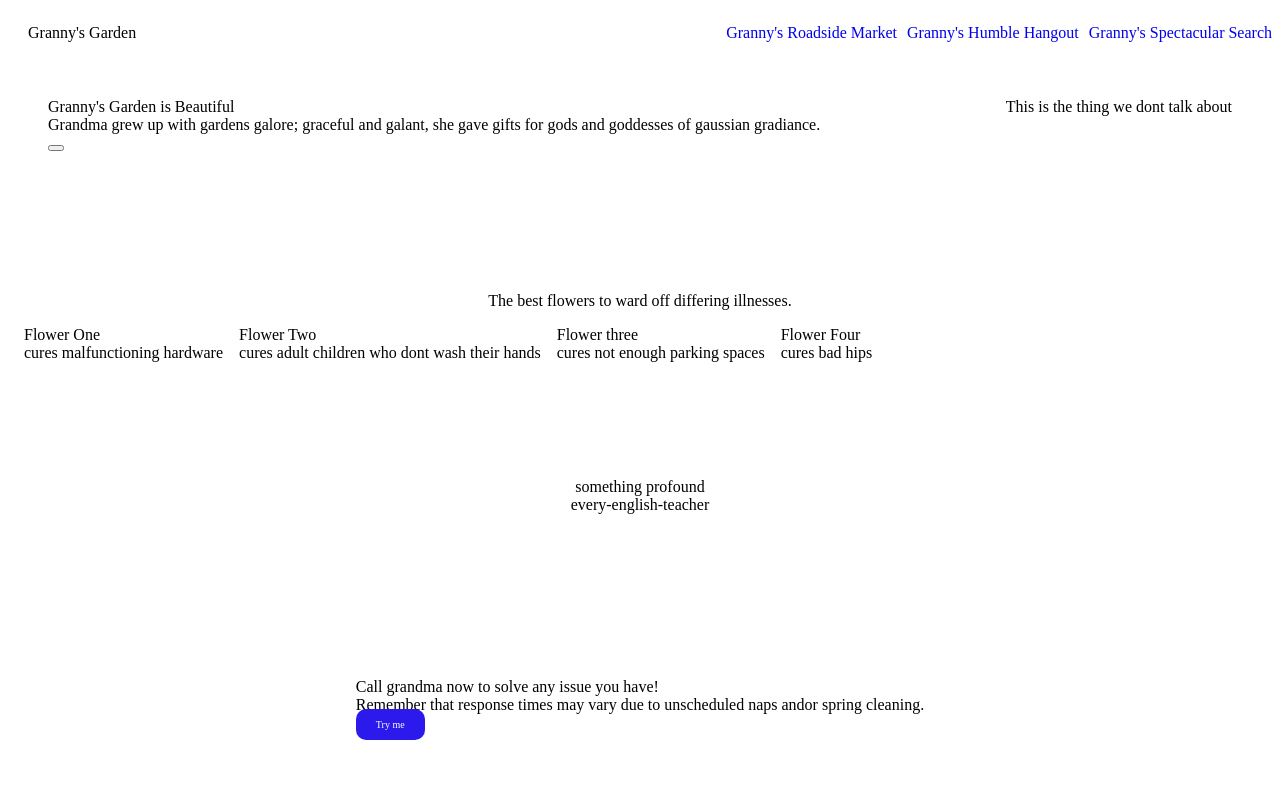
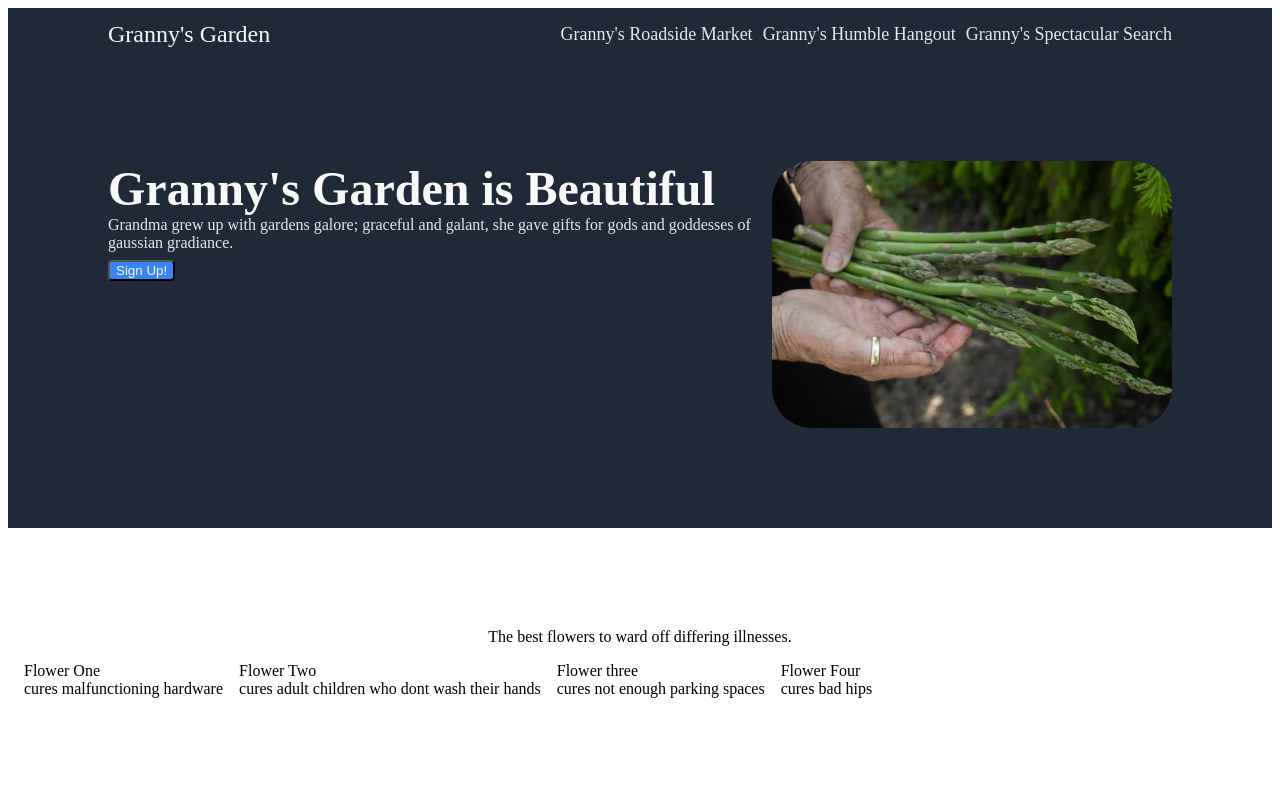
Before and after one commit to RyanLilleyman/strawberry-shortbread, a plain HTML site: page index.html in a window 1280 px wide. Shown: the top 800 px of the page. Drawn offline with Linux system fonts and the light colour scheme.

Commit message:
Add various style to the header and grandma's garden image

```diff
--- a/index.html
+++ b/index.html
@@ -28,11 +28,9 @@
                     Grandma grew up with gardens galore; graceful and galant,
                     she gave gifts for gods and goddesses of gaussian gradiance.
                 </div>
-                <button class="awesome-signin"></button>
+                <button class="awesome-signin">Sign Up!</button>
             </div>
-            <div class="frankenstein">
-                This is the thing we dont talk about
-            </div>
+            <img src='./grandmasgarden.png' class="frankenstein"></img>
         </div>
     </div>
     <div class="random">
--- a/style.css
+++ b/style.css
@@ -2,6 +2,7 @@
     display:flex;
     justify-content:space-between;
     align-items:center;
+    margin-right: 100px;
 }
 
 ul{
@@ -17,7 +18,9 @@ ul{
 }
 
 .logo{
-    margin-left:20px;
+    margin-left:100px;
+    font-size: 24px;
+    color: #F9FAF8
 }
 
 .header{
@@ -27,9 +30,10 @@ ul{
 
 .duplet{
     display: flex;
-    margin: 40px;
     gap: 20px;
     justify-content: space-between;
+    margin-top: 100px;
+    margin-bottom: 100px;
 }
 
 .random{
@@ -54,6 +58,9 @@ ul{
 
 a{
     text-decoration: none;
+    font-size:18px;
+    color:#E5E7EB
+
 }
 
 .button1{
@@ -74,6 +81,7 @@ a{
     align-items: center;
     margin-top: 100px;
     margin-bottom: 100px;
+    background-color: #E5E7EB;
 }
 
 .call{
@@ -82,3 +90,45 @@ a{
     padding: 64px;
 
 }
+
+.header{
+    background-color: #1f2937;
+}
+
+.footer{
+    background-color: #1f2937;
+}
+
+.centralbox{
+    background-color: #3883f6;
+}
+
+.website-awesome{
+    font-size: 48px;
+    font-weight: bolder;
+    color: #F9FAF8;
+}
+
+.awesome-subtext{
+    color: #E5E7EB;
+}
+
+.frankenstein{
+    flex-grow: 2;
+    border-radius: 40px;
+    min-width: 0px;
+    max-width: 400px;
+    margin-right: 100px;
+}
+
+.triplet{
+    flex-grow: 1;
+    margin-left: 100px;
+}
+
+.awesome-signin{
+    border-radius: 4px;
+    background-color: #3883f6;
+    margin-top: 8px;
+    color: #F9FAF8;
+}
```
Also changed, not shown: grandmasgarden.png (added).
